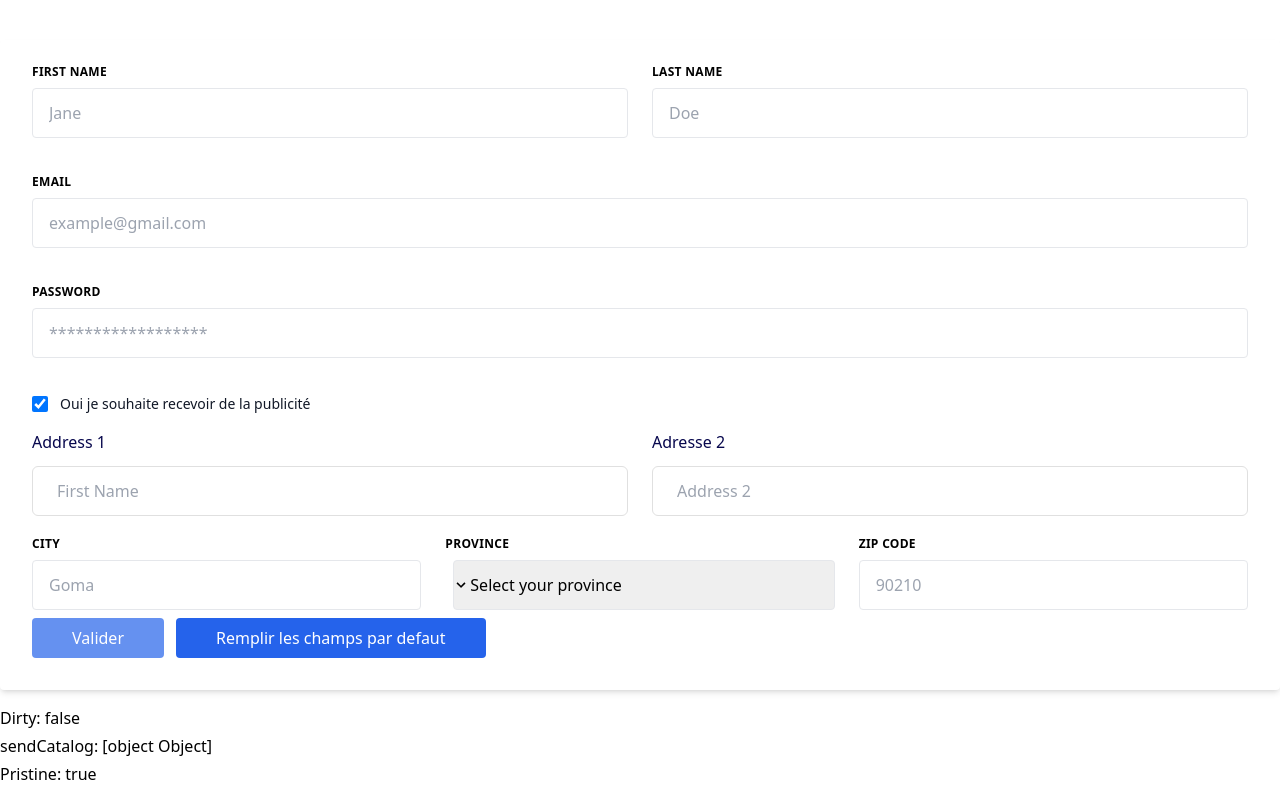
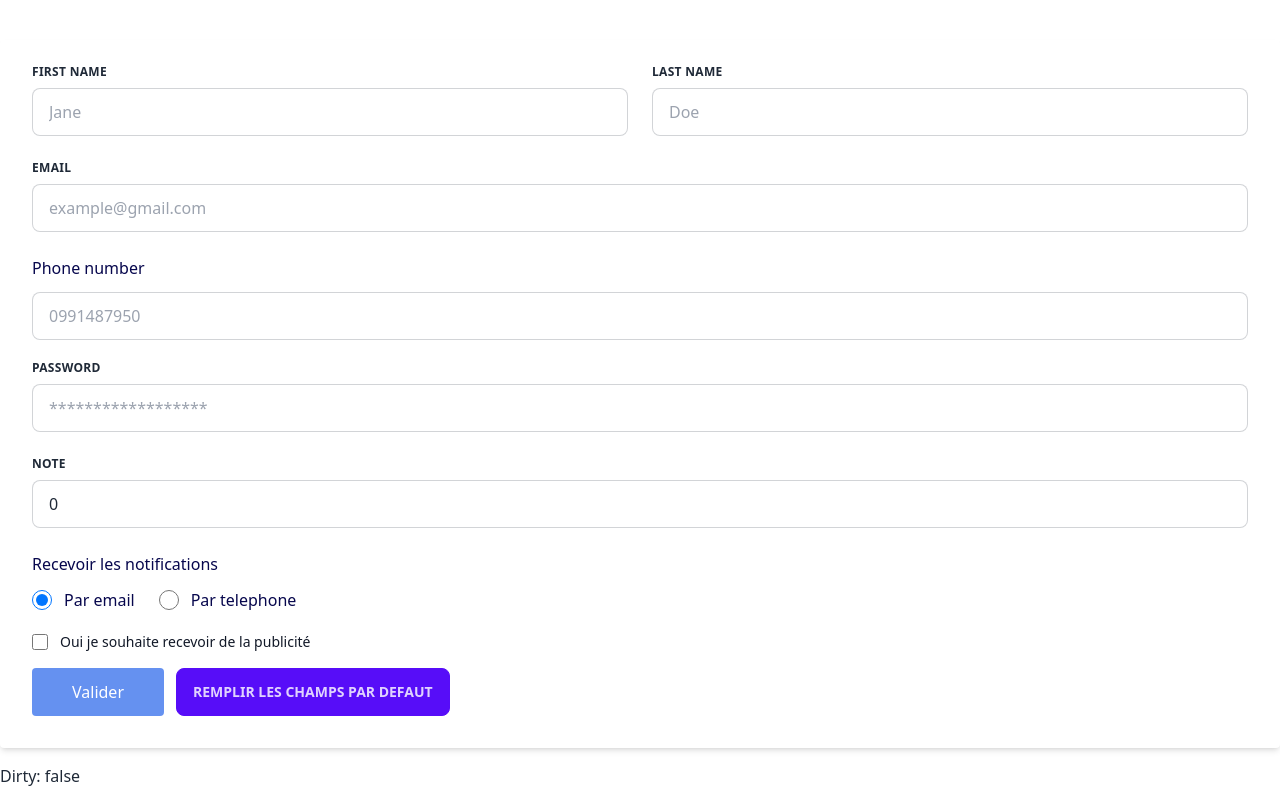
Before and after one commit to NdekoCode/angular-forms, an Angular app: page /form in a window 1280 px wide. Shown: the top 794 px of the page. Built offline with nearby package versions, Linux system fonts and the light colour scheme.

Commit message:
feat: add daisy ui

```diff
--- a/package.json
+++ b/package.json
@@ -25,13 +25,15 @@
     "zone.js": "~0.12.0"
   },
   "devDependencies": {
-    "@angular-builders/jest": "16.0.0",
+    "@angular-builders/jest": "^15",
     "@angular-devkit/build-angular": "^15.2.6",
     "@angular/cli": "~15.2.6",
     "@angular/compiler-cli": "^15.2.0",
     "@types/jest": "29.5.2",
     "autoprefixer": "^10.4.14",
-    "jest": "28.1.3",
+    "daisyui": "^3.2.1",
+    "jest": "^29.5.0",
+    "jest-preset-angular": "^13.1.1",
     "postcss": "^8.4.24",
     "tailwindcss": "^3.3.2",
     "typescript": "~4.9.4"
--- a/src/app/shared/components/form/form.component.html
+++ b/src/app/shared/components/form/form.component.html
@@ -16,7 +16,7 @@
           First Name
         </label>
         <input
-          class="block w-full px-4 py-3 mb-3 transition-all duration-300 border rounded outline-none appearance-none ring ring-transparent focus:ring-offset-1 focus:ring-blue-300 : bg-grey-lighter text-grey-darker border-red"
+          class="w-full input input-bordered"
           id="grid-first-name"
           type="text"
           placeholder="Jane"
@@ -33,7 +33,7 @@
             registerForm.get('firstName')?.touched &&
             registerForm.get('firstName')?.invalid
           "
-          class="mt-2 text-sm text-red-600 dark:text-red-500"
+          class="text-invalid"
         >
           <p *ngIf="registerForm.get('firstName')?.errors?.['required']">
             <span class="font-medium">Oops!</span> Firstname is required
@@ -52,7 +52,7 @@
           Last Name
         </label>
         <input
-          class="block w-full px-4 py-3 transition-all duration-300 border rounded outline-none appearance-none ring ring-transparent focus:ring-offset-1 focus:ring-blue-300 : bg-grey-lighter text-grey-darker border-grey-lighter"
+          class="w-full input input-bordered"
           id="grid-last-name"
           type="text"
           placeholder="Doe"
@@ -61,9 +61,7 @@
               registerForm.get('lastName')?.touched &&
               registerForm.get('lastName')?.invalid
           }"
-          minlength="2"
           formControlName="lastName"
-          required
         />
 
         <div
@@ -72,7 +70,7 @@
             registerForm.get('lastName')?.touched &&
             registerForm.get('lastName')?.invalid
           "
-          class="mt-2 text-sm text-red-600 dark:text-red-500"
+          class="text-invalid"
         >
           <p *ngIf="registerForm.get('lastName')?.errors?.['required']">
             <span class="font-medium">Oops!</span> lastName is required
@@ -93,12 +91,10 @@
           Email
         </label>
         <input
-          class="block w-full px-4 py-3 mb-3 transition-all duration-300 border rounded outline-none appearance-none ring ring-transparent focus:ring-offset-1 focus:ring-blue-300 : bg-grey-lighter text-grey-darker border-grey-lighter"
+          class="w-full input input-bordered"
           id="grid-email"
           type="email"
           placeholder="example@gmail.com"
-          required
-          minlength="5"
           [ngClass]="{
             invalid:
               registerForm.get('email')?.touched &&
@@ -106,7 +102,6 @@
           }"
           autocomplete="true"
           formControlName="email"
-          email
         />
         <div
           *ngIf="
@@ -114,13 +109,46 @@
             registerForm.get('email')?.invalid &&
             registerForm.get('email')?.touched
           "
-          class="mt-2 text-sm text-red-600 dark:text-red-500"
+          class="text-invalid"
         >
           <p *ngIf="registerForm.get('email')?.errors?.['required']">
             <span class="font-medium">Oops!</span> Email is required
           </p>
           <p *ngIf="registerForm.get('email')?.errors?.['email']">
             <span class="font-medium">Oops!</span> Email is invalid
+          </p>
+        </div>
+      </div>
+    </div>
+    <div class="mb-5">
+      <label
+        for="guest"
+        class="mb-3 block text-base font-medium text-[#07074D]"
+      >
+        Phone number
+      </label>
+      <input
+        type="tel"
+        formControlName="phoneNumber"
+        id="guest"
+        placeholder="0991487950"
+        class="w-full input input-bordered"
+        [ngClass]="{
+          invalid:
+            registerForm.get('phoneNumber')?.touched &&
+            registerForm.get('phoneNumber')?.invalid
+        }"
+      />
+      <div
+        *ngIf="
+          registerForm.get('phoneNumber')?.errors &&
+          registerForm.get('phoneNumber')?.touched &&
+          registerForm.get('phoneNumber')?.invalid
+        "
+      >
+        <div class="text-invalid">
+          <p *ngIf="registerForm.get('phoneNumber')?.errors?.['required']">
+            The phone number is required
           </p>
         </div>
       </div>
@@ -134,12 +162,10 @@
           Password
         </label>
         <input
-          class="block w-full px-4 py-3 mb-3 transition-all duration-300 border rounded outline-none appearance-none ring ring-transparent focus:ring-offset-1 focus:ring-blue-300 : bg-grey-lighter text-grey-darker border-grey-lighter"
+          class="w-full input input-bordered"
           id="grid-password"
           type="password"
           placeholder="******************"
-          required
-          minlength="4"
           autocomplete="true"
           [ngClass]="{
             invalid:
@@ -155,7 +181,7 @@
             registerForm.get('password')?.invalid &&
             registerForm.get('password')?.touched
           "
-          class="mt-2 text-sm text-red-600 dark:text-red-500"
+          class="text-invalid"
         >
           <p *ngIf="registerForm.get('password')?.errors?.['required']">
             <span class="font-medium">Oops!</span> Password is required
@@ -164,6 +190,81 @@
             <span class="font-medium">Oops!</span> password must be at least 4
             characters long
           </p>
+        </div>
+      </div>
+    </div>
+    <div class="mb-6 -mx-3 md:flex">
+      <div class="px-3 md:w-full">
+        <label
+          class="block mb-2 text-xs font-bold tracking-wide uppercase text-grey-darker"
+          for="grid-rating"
+        >
+          Note
+        </label>
+        <input
+          class="w-full input input-bordered"
+          id="grid-rating"
+          type="number"
+          placeholder="Entrer une note entre 1 à 5"
+          [ngClass]="{
+            invalid:
+              registerForm.get('rating')?.touched &&
+              registerForm.get('rating')?.invalid
+          }"
+          formControlName="rating"
+        />
+
+        <div
+          *ngIf="
+            registerForm.get('rating')?.errors &&
+            registerForm.get('rating')?.invalid &&
+            registerForm.get('rating')?.touched
+          "
+          class="text-invalid"
+        >
+          <!-- <p *ngIf="registerForm.get('rating')?.errors?.['required']">
+            <span class="font-medium">Oops!</span> Password is required
+          </p> -->
+        </div>
+      </div>
+    </div>
+    <div class="mb-5">
+      <label class="mb-3 block text-base font-medium text-[#07074D]">
+        Recevoir les notifications
+      </label>
+      <div class="flex items-center space-x-6">
+        <div class="flex items-center">
+          <input
+            type="radio"
+            id="emailNotif"
+            class="w-5 h-5"
+            formControlName="notification"
+            value="email"
+            (click)="setNotificationSetting('email')"
+            checked
+          />
+          <label
+            for="emailNotif"
+            class="pl-3 text-base font-medium text-[#07074D]"
+          >
+            Par email
+          </label>
+        </div>
+        <div class="flex items-center">
+          <input
+            type="radio"
+            formControlName="notification"
+            id="phoneNotif"
+            class="w-5 h-5"
+            value="phone"
+            (click)="setNotificationSetting('phone')"
+          />
+          <label
+            for="phoneNotif"
+            class="pl-3 text-base font-medium text-[#07074D]"
+          >
+            Par telephone
+          </label>
         </div>
       </div>
     </div>
@@ -180,7 +281,7 @@
         >Oui je souhaite recevoir de la publicité</label
       >
     </div>
-    <div *ngIf="registerForm.get('sendCatalog')">
+    <div *ngIf="registerForm.get('sendCatalog')?.value">
       <div class="flex flex-wrap -mx-3">
         <div class="w-full px-3 sm:w-1/2">
           <div class="mb-5">
@@ -194,8 +295,8 @@
               type="text"
               name="address1"
               id="address1"
-              placeholder="First Name"
-              class="w-full rounded-md border border-[#e0e0e0] bg-white py-3 px-6 text-base font-medium text-[#6B7280] outline-none focus:border-[#6A64F1] focus:shadow-md"
+              placeholder="address1"
+              class="w-full input input-bordered"
             />
           </div>
         </div>
@@ -212,7 +313,7 @@
               name="address2"
               id="address2"
               placeholder="Address 2"
-              class="w-full rounded-md border border-[#e0e0e0] bg-white py-3 px-6 text-base font-medium text-[#6B7280] outline-none focus:border-[#6A64F1] focus:shadow-md"
+              class="w-full input input-bordered"
             />
           </div>
         </div>
@@ -226,7 +327,7 @@
             City
           </label>
           <input
-            class="block w-full px-4 py-3 transition-all duration-300 border rounded outline-none appearance-none ring ring-transparent focus:ring-offset-1 focus:ring-blue-300 : bg-grey-lighter text-grey-darker border-grey-lighter"
+            class="input input-bordered"
             id="grid-city"
             type="text"
             formControlName="city"
@@ -236,7 +337,6 @@
                 registerForm.get('city')?.touched &&
                 registerForm.get('city')?.invalid
             }"
-            required
           />
           <div
             *ngIf="
@@ -244,7 +344,7 @@
               registerForm.get('city')?.invalid &&
               registerForm.get('city')?.touched
             "
-            class="mt-2 text-sm text-red-600 dark:text-red-500"
+            class="text-invalid"
           >
             <p *ngIf="registerForm.get('city')?.errors?.['required']">
               <span class="font-medium">Oops!</span> City is required
@@ -258,12 +358,11 @@
           >
             Province
           </label>
-          <div class="relative flex items-center">
+          <div class="flex items-center">
             <select
-              class="block w-full px-4 py-3 pr-8 ml-2 border rounded appearance-none bg-grey-lighter border-grey-lighter text-grey-darker"
+              class="w-full select select-bordered"
               id="grid-state"
               formControlName="province"
-              required
               [ngClass]="{
                 invalid:
                   registerForm.get('province')?.touched &&
@@ -275,19 +374,6 @@
               <option value="sud-kivu">Sud-kivu</option>
               <option value="maniema">Maniema</option>
             </select>
-            <div
-              class="absolute flex items-center px-2 pointer-events-none pin-y pin-r text-grey-darker"
-            >
-              <svg
-                class="w-4 h-4"
-                xmlns="http://www.w3.org/2000/svg"
-                viewBox="0 0 20 20"
-              >
-                <path
-                  d="M9.293 12.95l.707.707L15.657 8l-1.414-1.414L10 10.828 5.757 6.586 4.343 8z"
-                />
-              </svg>
-            </div>
           </div>
 
           <div
@@ -296,7 +382,7 @@
               registerForm.get('province')?.invalid &&
               registerForm.get('province')?.touched
             "
-            class="mt-2 text-sm text-red-600 dark:text-red-500"
+            class="text-invalid"
           >
             <p *ngIf="registerForm.get('province')?.errors?.['required']">
               <span class="font-medium">Oops!</span> Province is required
@@ -311,13 +397,11 @@
             Zip Code
           </label>
           <input
-            class="block w-full px-4 py-3 transition-all duration-300 border rounded outline-none appearance-none ring ring-transparent focus:ring-offset-1 focus:ring-blue-300 : bg-grey-lighter text-grey-darker border-grey-lighter"
+            class="w-full input input-bordered"
             id="grid-zip"
             type="text"
             formControlName="zipCode"
             placeholder="90210"
-            required
-            minlength="5"
             [ngClass]="{
               invalid:
                 registerForm.get('zipCode')?.touched &&
@@ -331,7 +415,7 @@
               registerForm.get('zipCode')?.invalid &&
               registerForm.get('zipCode')?.touched
             "
-            class="mt-2 text-sm text-red-600 dark:text-red-500"
+            class="text-invalid"
           >
             <p *ngIf="registerForm.get('zipCode')?.errors?.['required']">
               <span class="font-medium">Oops!</span> zipCode is required
@@ -351,7 +435,7 @@
       <button
         type="button"
         (click)="fillFormData()"
-        class="px-10 py-2 text-base text-white bg-blue-600 rounded ring-transparent hover:bg-blue-700 ring focus:ring-offset-1 active:ring-blue-300 active:ring-offset-1 max-w-max"
+        class="btn btn-primary ring-transparent hover:bg-blue-700 ring focus:ring-offset-1 active:ring-blue-300 active:ring-offset-1 max-w-max"
       >
         Remplir les champs par defaut
       </button>
@@ -359,7 +443,9 @@
   </form>
   <div class="my-1">
     <p class="mb-1">Dirty: {{ registerForm.dirty }}</p>
-    <p class="mb-1">sendCatalog: {{ registerForm.get("sendCatalog") }}</p>
+    <p class="mb-1">
+      sendCatalog: {{ registerForm.get("sendCatalog")?.value.sendCatalog }}
+    </p>
     <p class="mb-1">Pristine: {{ registerForm.pristine }}</p>
     <p class="mb-1">Invalid: {{ registerForm.invalid }}</p>
     <p class="mb-1">Valid: {{ registerForm.valid }}</p>
--- a/src/app/shared/components/form/form.component.ts
+++ b/src/app/shared/components/form/form.component.ts
@@ -18,11 +18,29 @@ export class FormComponent implements OnInit {
         [Validators.required, Validators.email, Validators.maxLength(255)],
       ],
       password: ['', Validators.required, Validators.minLength(4)],
+      rating: 0,
+      phoneNumber: '',
+      notification: 'email',
       city: ['', [Validators.required, Validators.minLength(2)]],
       province: ['', [Validators.required, Validators.minLength(2)]],
-      zipCode: ['', [Validators.required, Validators.minLength(2)]],
-      sendCatalog: { value: false },
+      zipCode: [
+        '',
+        [Validators.required, Validators.minLength(6), Validators.maxLength(6)],
+      ],
+      sendCatalog: { value: false, disabled: false },
     });
+  }
+  setNotificationSetting(method: string) {
+    const phoneControl = this.registerForm.get('phoneNumber');
+    if (method === 'phone') {
+      phoneControl?.setValidators([
+        Validators.required,
+        Validators.minLength(10),
+      ]);
+    } else {
+      phoneControl?.clearValidators();
+    }
+    phoneControl?.updateValueAndValidity();
   }
   saveregisterForm() {
     console.dir(this.registerForm, { depth: 0 });
@@ -39,7 +57,7 @@ export class FormComponent implements OnInit {
       lastName: 'Bulakali',
       email: 'arickbulakali@gmail.com',
       password: '123',
-      sendCatalog: true,
+      sendCatalog: false,
       province: '',
       zipCode: '',
       city: '',
--- a/src/styles.scss
+++ b/src/styles.scss
@@ -22,3 +22,7 @@
     @apply ring-red-500 border-red-500;
   }
 }
+
+.text-invalid {
+  @apply mt-2 text-xs text-red-600;
+}
--- a/tailwind.config.js
+++ b/tailwind.config.js
@@ -4,5 +4,9 @@ module.exports = {
   theme: {
     extend: {},
   },
-  plugins: [],
+  plugins: [require("daisyui")],
+  daisyui: {
+    themes: false,
+    darkTheme: "light",
+  },
 };
```
Also changed, not shown: src/index.html (+6 -5 lines), 1 other file (tests, documents, lock files or other folders).
